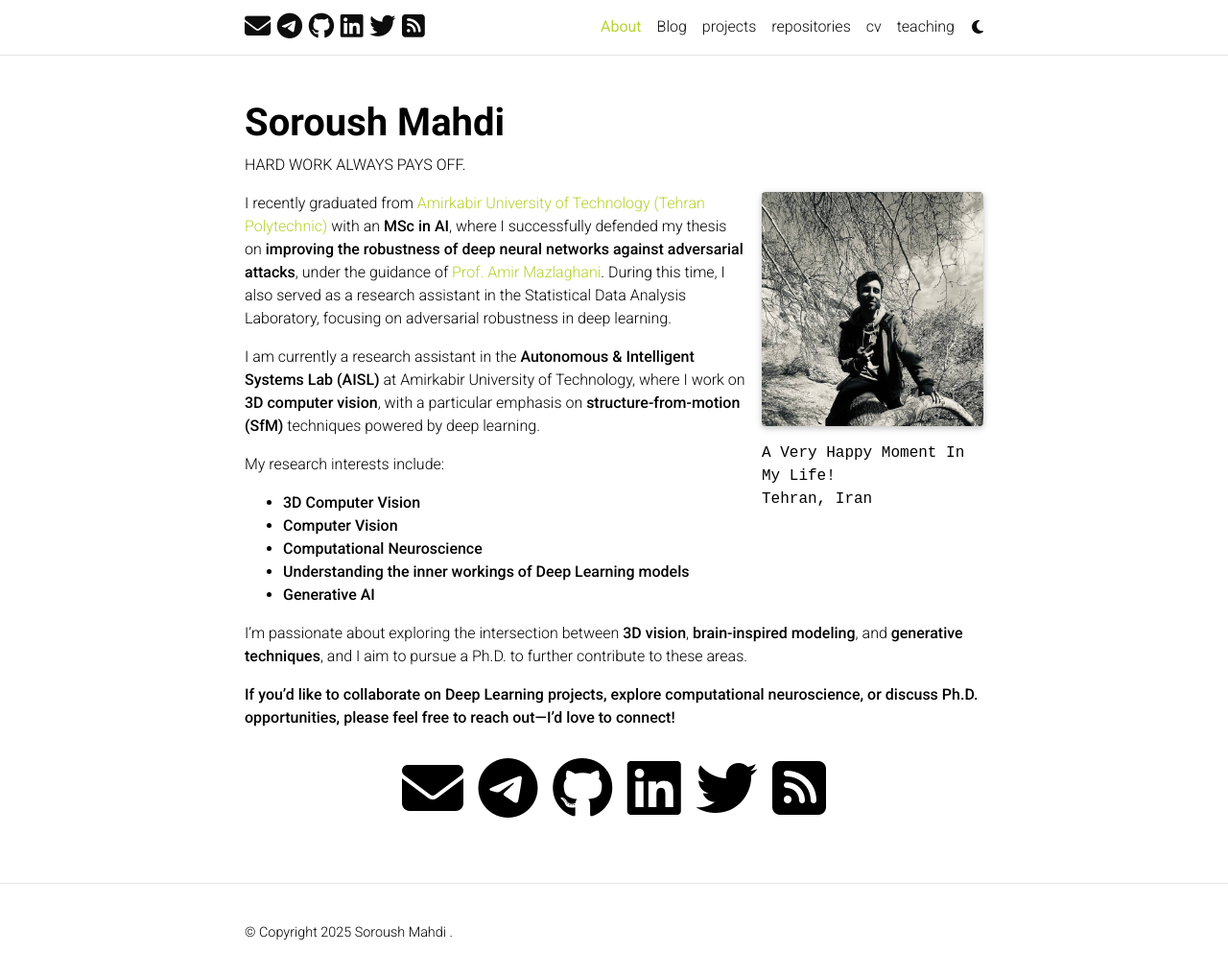
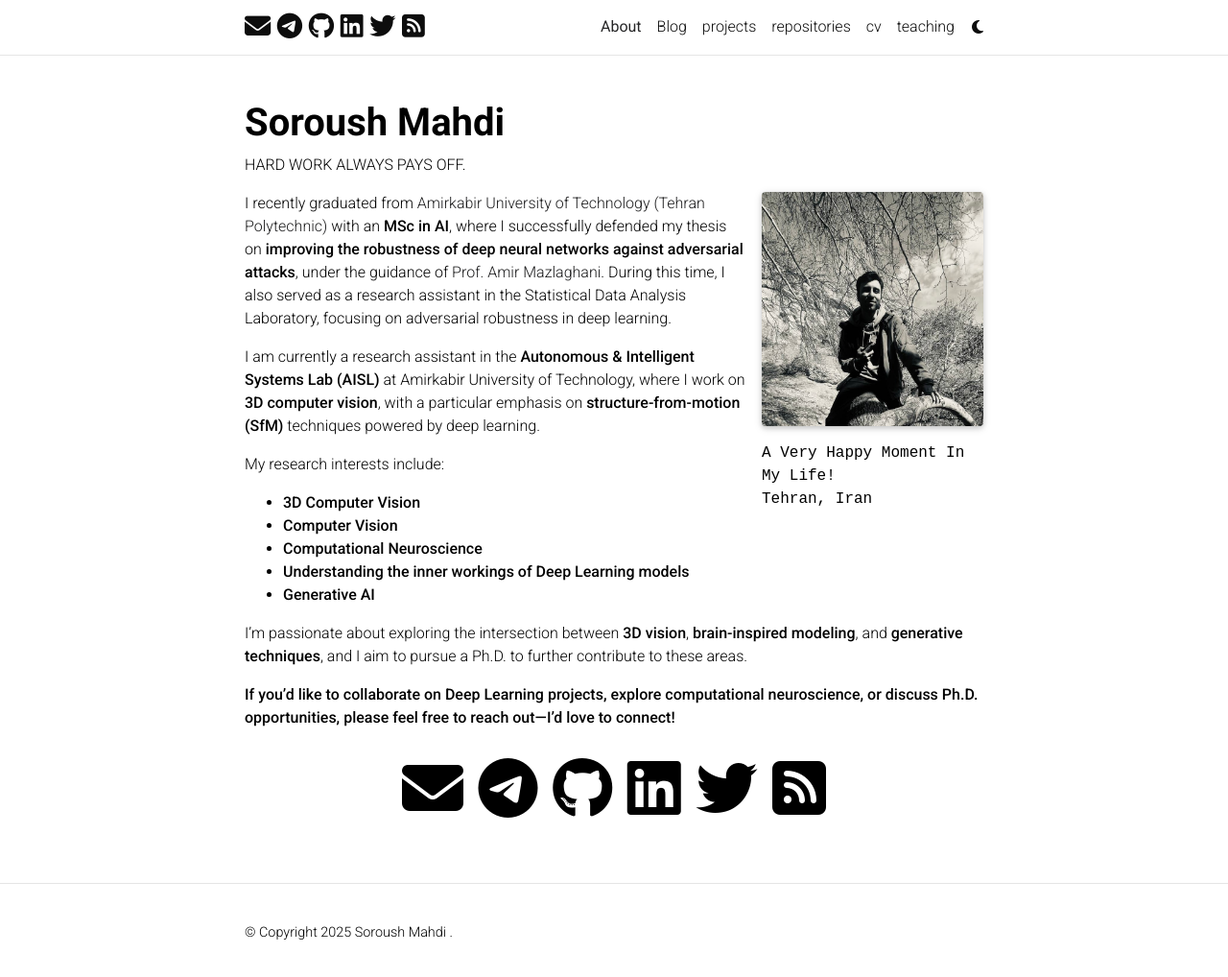
Before and after one commit to soroush-mim/soroush-mim.github.io, a Jekyll site: the page built from _pages/about.md, in a window 1280 px wide and 1023 px high. Shown: the top 1018 px of the window at 96% size. Built offline with Jekyll 4.4.1, drawn with Linux system fonts in a browser that asks for light colours; full-size pictures stand in for the smaller copies a plugin makes; comment, search, counter and statistics services are not loaded; a style sheet for code colours, icons or effects is not loaded.

Commit message:
theme edit

```diff
--- a/_sass/_themes.scss
+++ b/_sass/_themes.scss
@@ -7,7 +7,7 @@
   --global-code-bg-color: #{$code-bg-color-light};
   --global-text-color: #{$black-color};
   --global-text-color-light: #{$grey-color};
-  --global-theme-color: #{$green-color-lime};
+  --global-theme-color: #{$grey-color-dark};
   --global-hover-color: #{$blue-color-dark};
   --global-hover-text-color: #{$white-color};
   --global-footer-bg-color: #{$grey-color-dark};
```
